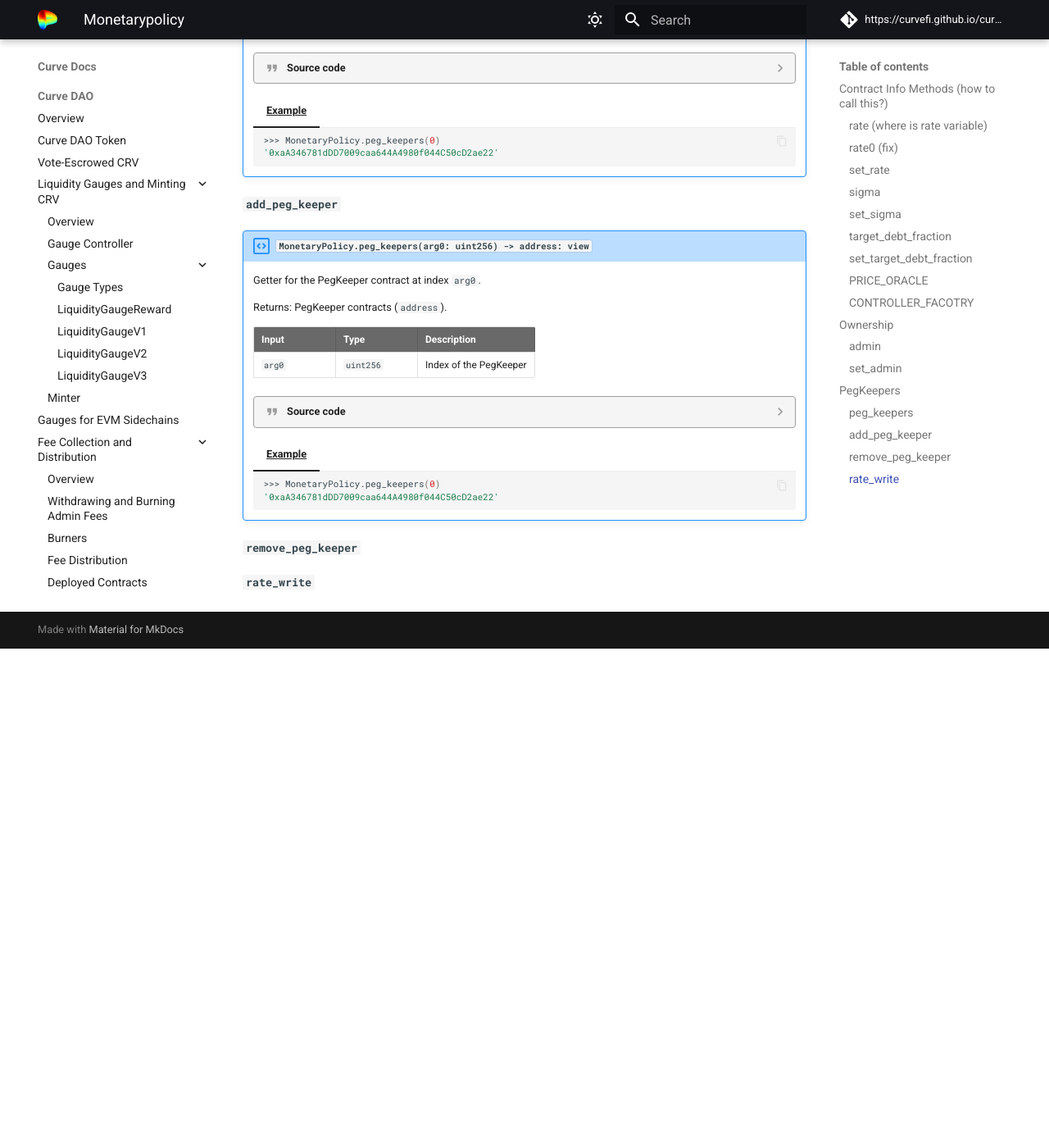
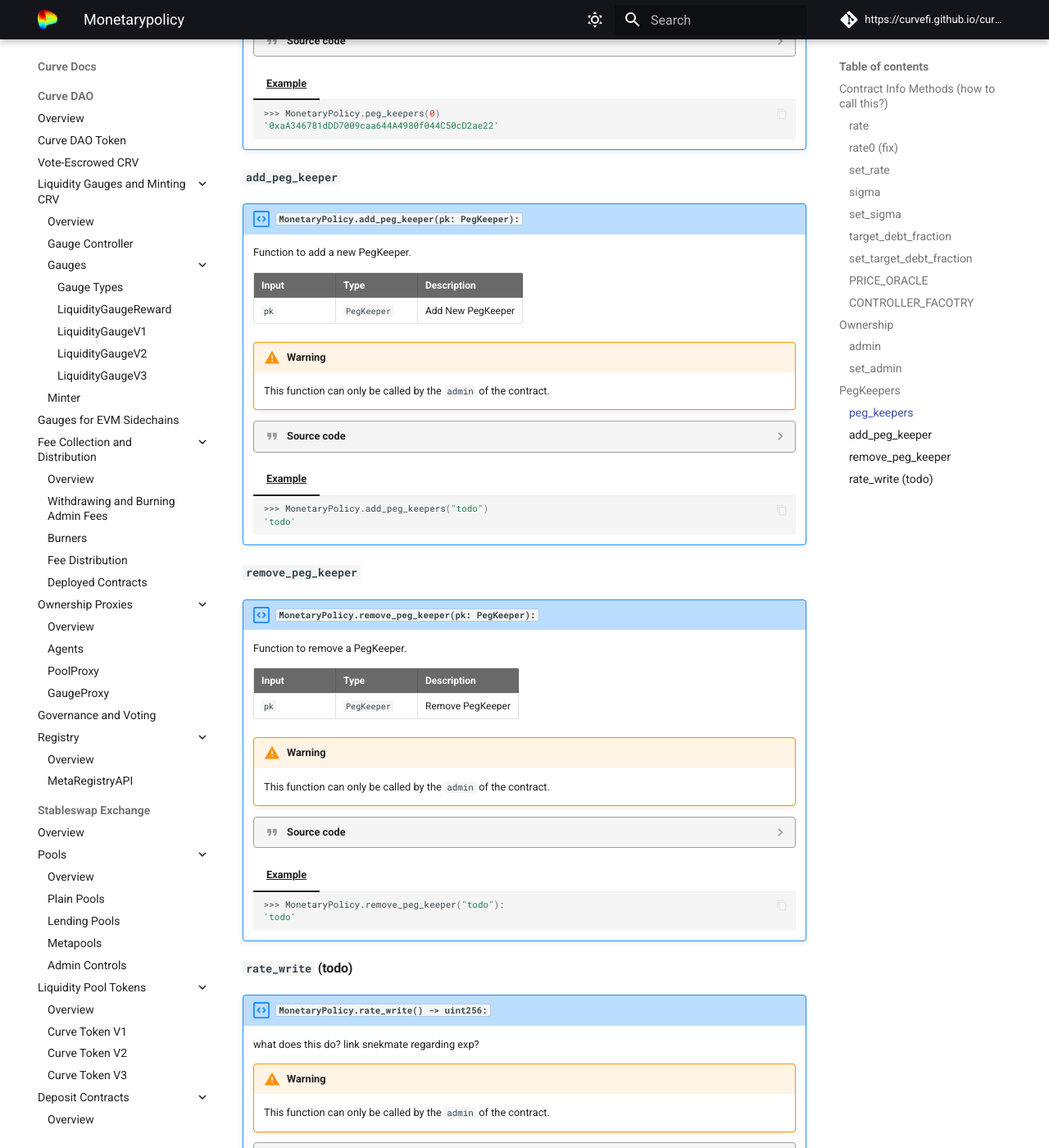
Before and after one commit to CurveDocs/curve-docs, an MkDocs documentation site: the page built from docs/LLAMMA/monetarypolicy.md, in a window 1280 px wide and 1400 px high, scrolled down 4889 px. Shown: the whole window at 82% size. Built offline with MkDocs 1.6.1 and Material for MkDocs 9.7.7, drawn with Linux system fonts in a browser that asks for light colours; before the commit the page ends 5680 px from its top, so only the background shows below that; some of the changed lines change nothing that is shown; some of the changed text lies outside the part shown.

Commit message:
more monetarypolicy

````diff
--- a/docs/LLAMMA/monetarypolicy.md
+++ b/docs/LLAMMA/monetarypolicy.md
@@ -5,7 +5,7 @@
 
 
 ## **Contract Info Methods** (how to call this?)
-### `rate` (where is `rate` variable)
+### `rate`
 !!! description "`MonetaryPolicy.rate() -> uint256: view`"
 
     Getter for the rate of the monetary policy contract. rate has to be smaller or equal to `MAX_RATE` (400% APY).
@@ -14,33 +14,34 @@
 
     ??? quote "Source code"
 
-        ```python hl_lines="1 2 9 23 24"
-        MAX_RATE: constant(uint256) = 43959106799  # 400% APY
-        rate0: public(uint256)
+        ```python hl_lines="3 22 26"
+        @internal
+        @view
+        def calculate_rate() -> uint256:
+            sigma: int256 = self.sigma
+            target_debt_fraction: uint256 = self.target_debt_fraction
 
+            p: int256 = convert(PRICE_ORACLE.price(), int256)
+            pk_debt: uint256 = 0
+            for pk in self.peg_keepers:
+                if pk.address == empty(address):
+                    break
+                pk_debt += pk.debt()
+
+            power: int256 = (10**18 - p) * 10**18 / sigma  # high price -> negative pow -> low rate
+            if pk_debt > 0:
+                total_debt: uint256 = CONTROLLER_FACTORY.total_debt()
+                if total_debt == 0:
+                    return 0
+                else:
+                    power -= convert(pk_debt * 10**18 / total_debt * 10**18 / target_debt_fraction, int256)
+
+            return self.rate0 * min(self.exp(power), MAX_EXP) / 10**18
+
+        @view
         @external
-        def __init__(admin: address,
-                    price_oracle: PriceOracle,
-                    controller_factory: ControllerFactory,
-                    peg_keepers: PegKeeper[5],
-                    rate: uint256,
-                    sigma: uint256,
-                    target_debt_fraction: uint256):
-            self.admin = admin
-            PRICE_ORACLE = price_oracle
-            CONTROLLER_FACTORY = controller_factory
-            for i in range(5):
-                if peg_keepers[i].address == empty(address):
-                    break
-                self.peg_keepers[i] = peg_keepers[i]
-
-            assert sigma >= MIN_SIGMA
-            assert sigma <= MAX_SIGMA
-            assert target_debt_fraction <= MAX_TARGET_DEBT_FRACTION
-            assert rate <= MAX_RATE
-            self.rate0 = rate
-            self.sigma = convert(sigma, int256)
-            self.target_debt_fraction = target_debt_fraction
+        def rate() -> uint256:
+            return self.calculate_rate()
         ```
 
     === "Example"
@@ -453,8 +454,6 @@
 
     Getter for the admin of the contract. ownership agent is the admin (cruvedao).
 
-    Returns: admin (`address`).
-
     | Input      | Type   | Description |
     | ----------- | -------| ----|
     | `admin` |  `address` | New Admin |
@@ -537,57 +536,165 @@
 
 
 ### `add_peg_keeper`
-!!! description "`MonetaryPolicy.peg_keepers(arg0: uint256) -> address: view`"
+!!! description "`MonetaryPolicy.add_peg_keeper(pk: PegKeeper):`"
 
-    Getter for the PegKeeper contract at index `arg0`.
-
-    Returns: PegKeeper contracts (`address`).
+    Function to add a new PegKeeper.
 
     | Input      | Type   | Description |
     | ----------- | -------| ----|
-    | `arg0` |  `uint256` | Index of the PegKeeper |
+    | `pk` |  `PegKeeper` | Add New PegKeeper |
+
+    !!! warning
+        This function can only be called by the `admin` of the contract.
 
     ??? quote "Source code"
 
-        ```python hl_lines="1 4 10 17 18 19 20"
-        interface PegKeeper:
-            def debt() -> uint256: view
-
+        ```python hl_lines="1 4"
         peg_keepers: public(PegKeeper[1001])
 
         @external
-        def __init__(admin: address,
-                    price_oracle: PriceOracle,
-                    controller_factory: ControllerFactory,
-                    peg_keepers: PegKeeper[5],
-                    rate: uint256,
-                    sigma: uint256,
-                    target_debt_fraction: uint256):
-            self.admin = admin
-            PRICE_ORACLE = price_oracle
-            CONTROLLER_FACTORY = controller_factory
-            for i in range(5):
-                if peg_keepers[i].address == empty(address):
+        def add_peg_keeper(pk: PegKeeper):
+            assert msg.sender == self.admin
+            assert pk.address != empty(address)
+            for i in range(1000):
+                _pk: PegKeeper = self.peg_keepers[i]
+                assert _pk != pk, "Already added"
+                if _pk.address == empty(address):
+                    self.peg_keepers[i] = pk
+                    log AddPegKeeper(pk.address)
                     break
-                self.peg_keepers[i] = peg_keepers[i]
-
-            assert sigma >= MIN_SIGMA
-            assert sigma <= MAX_SIGMA
-            assert target_debt_fraction <= MAX_TARGET_DEBT_FRACTION
-            assert rate <= MAX_RATE
-            self.rate0 = rate
-            self.sigma = convert(sigma, int256)
-            self.target_debt_fraction = target_debt_fraction
         ```
 
     === "Example"
 
         ```shell
-        >>> MonetaryPolicy.peg_keepers(0)
-        '0xaA346781dDD7009caa644A4980f044C50cD2ae22'
+        >>> MonetaryPolicy.add_peg_keepers("todo")
+        'todo'
         ```
 
+
 ### `remove_peg_keeper`
+!!! description "`MonetaryPolicy.remove_peg_keeper(pk: PegKeeper):`"
+
+    Function to remove a PegKeeper.
+
+    | Input      | Type   | Description |
+    | ----------- | -------| ----|
+    | `pk` |  `PegKeeper` | Remove PegKeeper |
+
+    !!! warning
+        This function can only be called by the `admin` of the contract.
+
+    ??? quote "Source code"
+
+        ```python hl_lines="1 4"
+        peg_keepers: public(PegKeeper[1001])
+
+        @external
+        def remove_peg_keeper(pk: PegKeeper):
+            assert msg.sender == self.admin
+            replaced_peg_keeper: uint256 = 10000
+            for i in range(1001):  # 1001th element is always 0x0
+                _pk: PegKeeper = self.peg_keepers[i]
+                if _pk == pk:
+                    replaced_peg_keeper = i
+                    log RemovePegKeeper(pk.address)
+                if _pk.address == empty(address):
+                    if replaced_peg_keeper < i:
+                        if replaced_peg_keeper < i - 1:
+                            self.peg_keepers[replaced_peg_keeper] = self.peg_keepers[i - 1]
+                        self.peg_keepers[i - 1] = PegKeeper(empty(address))
+                    break
+        ```
+
+    === "Example"
+
+        ```shell
+        >>> MonetaryPolicy.remove_peg_keeper("todo"):
+        'todo'
+        ```
 
 
-### `rate_write`
+### `rate_write` (todo)
+!!! description "`MonetaryPolicy.rate_write() -> uint256:`"
+
+    what does this do? link snekmate regarding exp?
+
+    !!! warning
+        This function can only be called by the `admin` of the contract.
+
+    ??? quote "Source code"
+
+        ```python hl_lines="3 39 61"
+        @internal
+        @pure
+        def exp(power: int256) -> uint256:
+            if power <= -42139678854452767551:
+                return 0
+
+            if power >= 135305999368893231589:
+                # Return MAX_EXP when we are in overflow mode
+                return MAX_EXP
+
+            x: int256 = unsafe_div(unsafe_mul(power, 2**96), 10**18)
+
+            k: int256 = unsafe_div(
+                unsafe_add(
+                    unsafe_div(unsafe_mul(x, 2**96), 54916777467707473351141471128),
+                    2**95),
+                2**96)
+            x = unsafe_sub(x, unsafe_mul(k, 54916777467707473351141471128))
+
+            y: int256 = unsafe_add(x, 1346386616545796478920950773328)
+            y = unsafe_add(unsafe_div(unsafe_mul(y, x), 2**96), 57155421227552351082224309758442)
+            p: int256 = unsafe_sub(unsafe_add(y, x), 94201549194550492254356042504812)
+            p = unsafe_add(unsafe_div(unsafe_mul(p, y), 2**96), 28719021644029726153956944680412240)
+            p = unsafe_add(unsafe_mul(p, x), (4385272521454847904659076985693276 * 2**96))
+
+            q: int256 = x - 2855989394907223263936484059900
+            q = unsafe_add(unsafe_div(unsafe_mul(q, x), 2**96), 50020603652535783019961831881945)
+            q = unsafe_sub(unsafe_div(unsafe_mul(q, x), 2**96), 533845033583426703283633433725380)
+            q = unsafe_add(unsafe_div(unsafe_mul(q, x), 2**96), 3604857256930695427073651918091429)
+            q = unsafe_sub(unsafe_div(unsafe_mul(q, x), 2**96), 14423608567350463180887372962807573)
+            q = unsafe_add(unsafe_div(unsafe_mul(q, x), 2**96), 26449188498355588339934803723976023)
+
+            return shift(
+                unsafe_mul(convert(unsafe_div(p, q), uint256), 3822833074963236453042738258902158003155416615667),
+                unsafe_sub(k, 195))
+
+        @internal
+        @view
+        def calculate_rate() -> uint256:
+            sigma: int256 = self.sigma
+            target_debt_fraction: uint256 = self.target_debt_fraction
+
+            p: int256 = convert(PRICE_ORACLE.price(), int256)
+            pk_debt: uint256 = 0
+            for pk in self.peg_keepers:
+                if pk.address == empty(address):
+                    break
+                pk_debt += pk.debt()
+
+            power: int256 = (10**18 - p) * 10**18 / sigma  # high price -> negative pow -> low rate
+            if pk_debt > 0:
+                total_debt: uint256 = CONTROLLER_FACTORY.total_debt()
+                if total_debt == 0:
+                    return 0
+                else:
+                    power -= convert(pk_debt * 10**18 / total_debt * 10**18 / target_debt_fraction, int256)
+
+            return self.rate0 * min(self.exp(power), MAX_EXP) / 10**18
+
+        @external
+        def rate_write() -> uint256:
+            # Not needed here but useful for more automated policies
+            # which change rate0 - for example rate0 targeting some fraction pl_debt/total_debt
+            return self.calculate_rate()
+        ```
+
+    === "Example"
+
+        ```shell
+        >>> MonetaryPolicy.rate_write():
+        'todo'
+        ```
````
